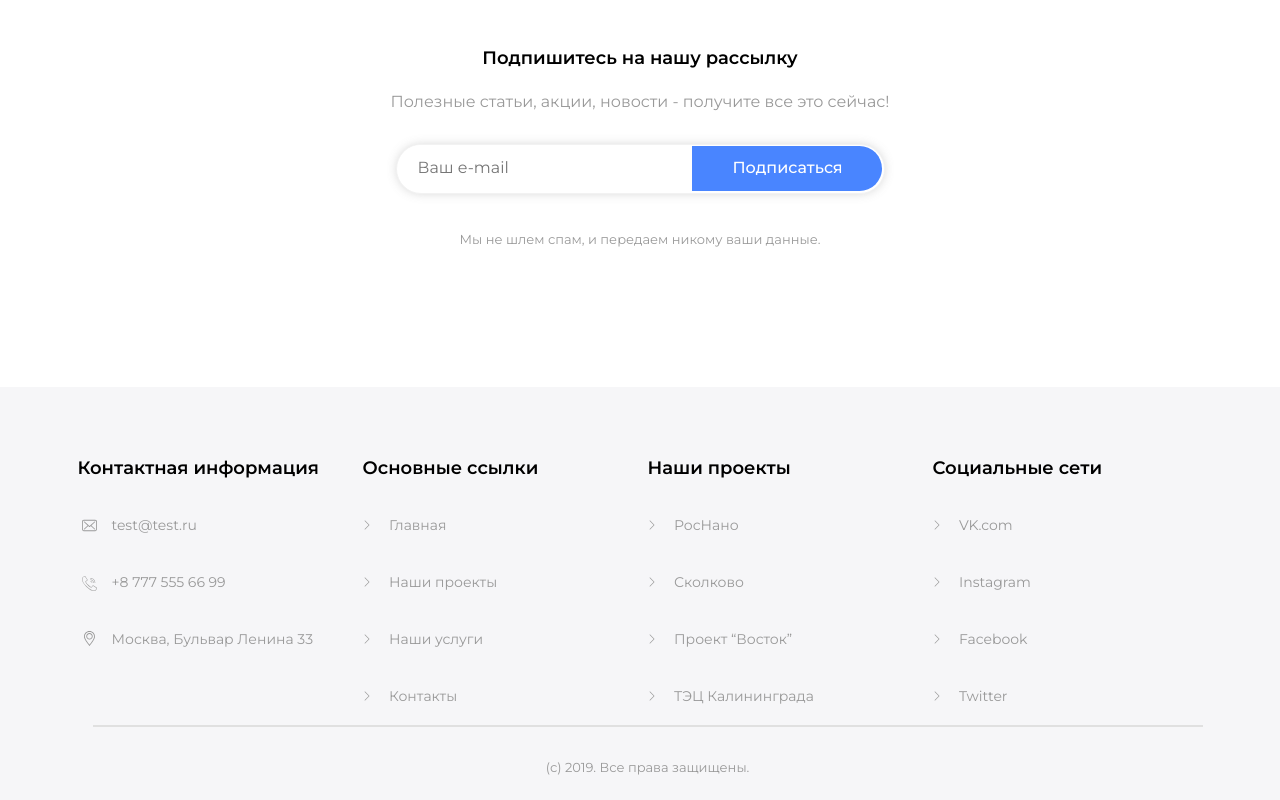
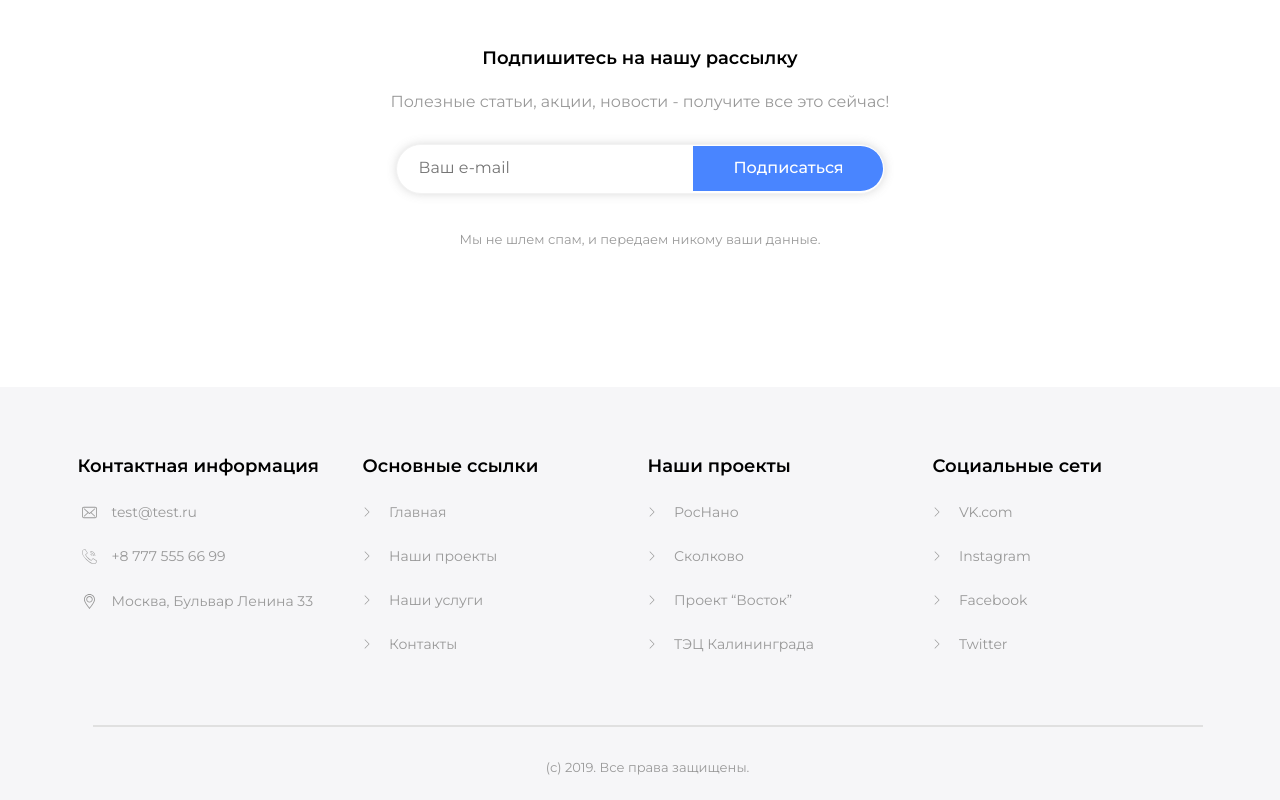
Before and after one commit to RakhimGit/firsproject, a plain HTML site: page index.html in a window 1280 px wide. Shown: the part 5163-5963 px from the top of the page. Drawn offline with Linux system fonts and the light colour scheme.

Commit message:
firstproject

```diff
--- a/css/style.css
+++ b/css/style.css
@@ -554,6 +554,7 @@ form .login {
 
 form .button {
 	margin: 0px;
+	margin-right: -2px;
 	width: 190px;
 	height: 45px;
 	background: #4985FF;
@@ -598,14 +599,13 @@ main {
 
 .footer__columns__column {
 	flex: 0 1 25%;
-	height: 268px;
+	height: 198px;
 }
 
 .columns__column__title {
 	font-style: normal;
 	font-weight: 600;
 	font-size: 18px;
-	line-height: 22px;
 	color: #000000;
 }
 
@@ -613,7 +613,6 @@ main {
 	font-style: normal;
 	font-weight: normal;
 	font-size: 14px;
-	line-height: 22px;
 	color: #999999;
 
 }
@@ -623,7 +622,7 @@ main {
 }
 
 .columns__column__nav li {
-	margin-top: 35px;
+	margin-top: 30px;
 	margin-left: 10px;
 	list-style-image: url(../img/icons/footer/tick.svg);
 	padding-left: 12.5px;
@@ -633,21 +632,23 @@ main {
 	margin-left: 0px;
 	padding-left: 30px;
 	list-style-image: none;
-	background: url(../img/icons/footer/mail.svg) no-repeat 0px 5px;
+	background: url(../img/icons/footer/mail.svg) no-repeat 0px 1px;
 }
 
 .footer__ul-li .li_tel {
 	margin-left: 0px;
 	padding-left: 30px;
+	line-height: 15px;
 	list-style-image: none;
-	background: url(../img/icons/footer/tel.svg) no-repeat 0px 5px;
+	background: url(../img/icons/footer/tel.svg) no-repeat 0px 0px;
 }
 
 .footer__ul-li .li_location {
 	margin-left: 0px;
 	padding-left: 30px;
+	line-height: 15px;
 	list-style-image: none;
-	background: url(../img/icons/footer/location.svg) no-repeat 0px 3px;
+	background: url(../img/icons/footer/location.svg) no-repeat 0px 0px;
 }
 
 
@@ -655,17 +656,16 @@ main {
 	font-style: normal;
 	font-weight: normal;
 	font-size: 14px;
-	line-height: 22px;
 	color: #999999;
 }
 
 .footer__line {
 	border: 1px solid #E0E0E0;
+	margin-top: 70px;
 }
 
 .footer__copyright {
-	margin: 0 auto;
-	margin-top: 30px;
+	margin: 30px auto;
 	width: 386px;
 	height: 15px;
 	font-style: normal;
```
